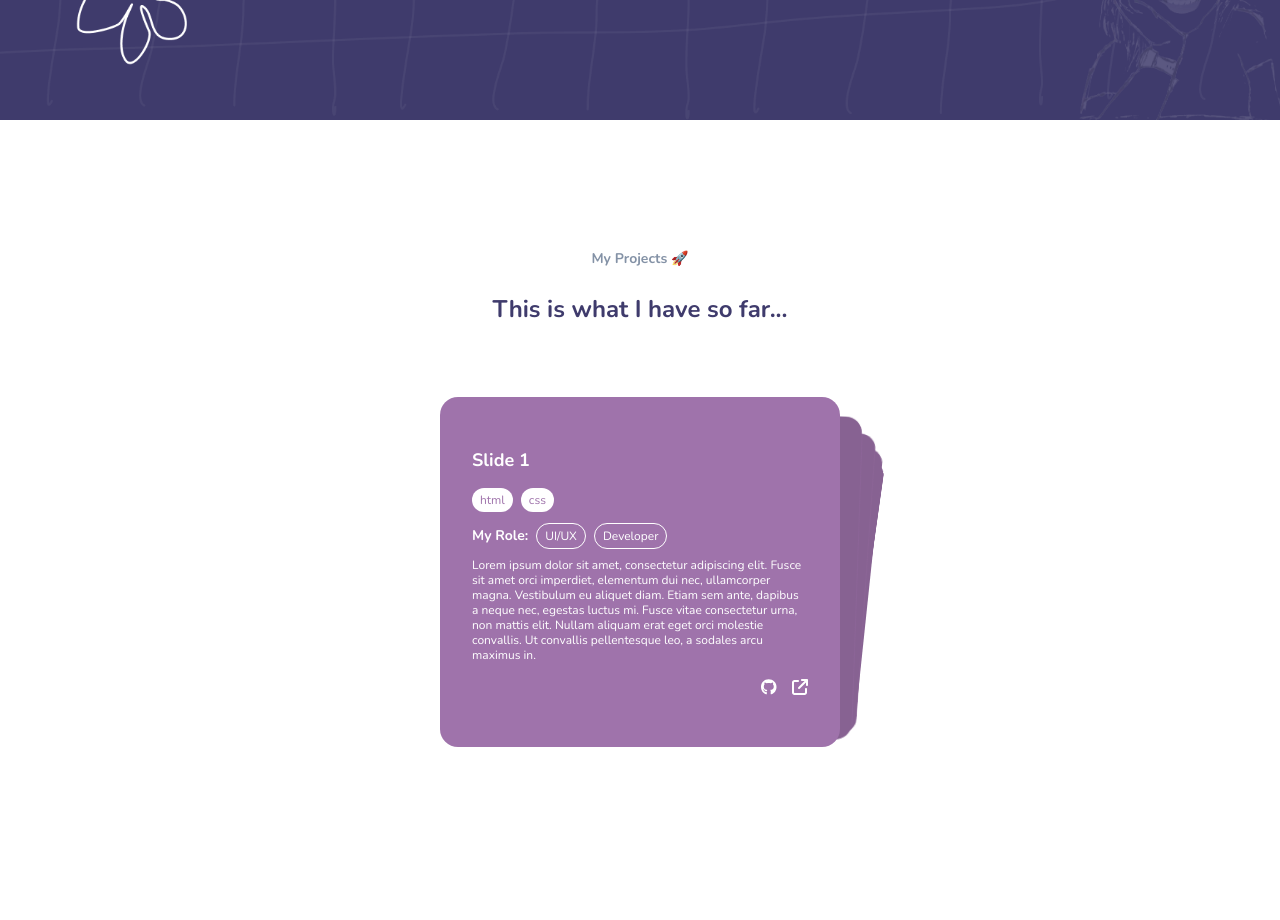
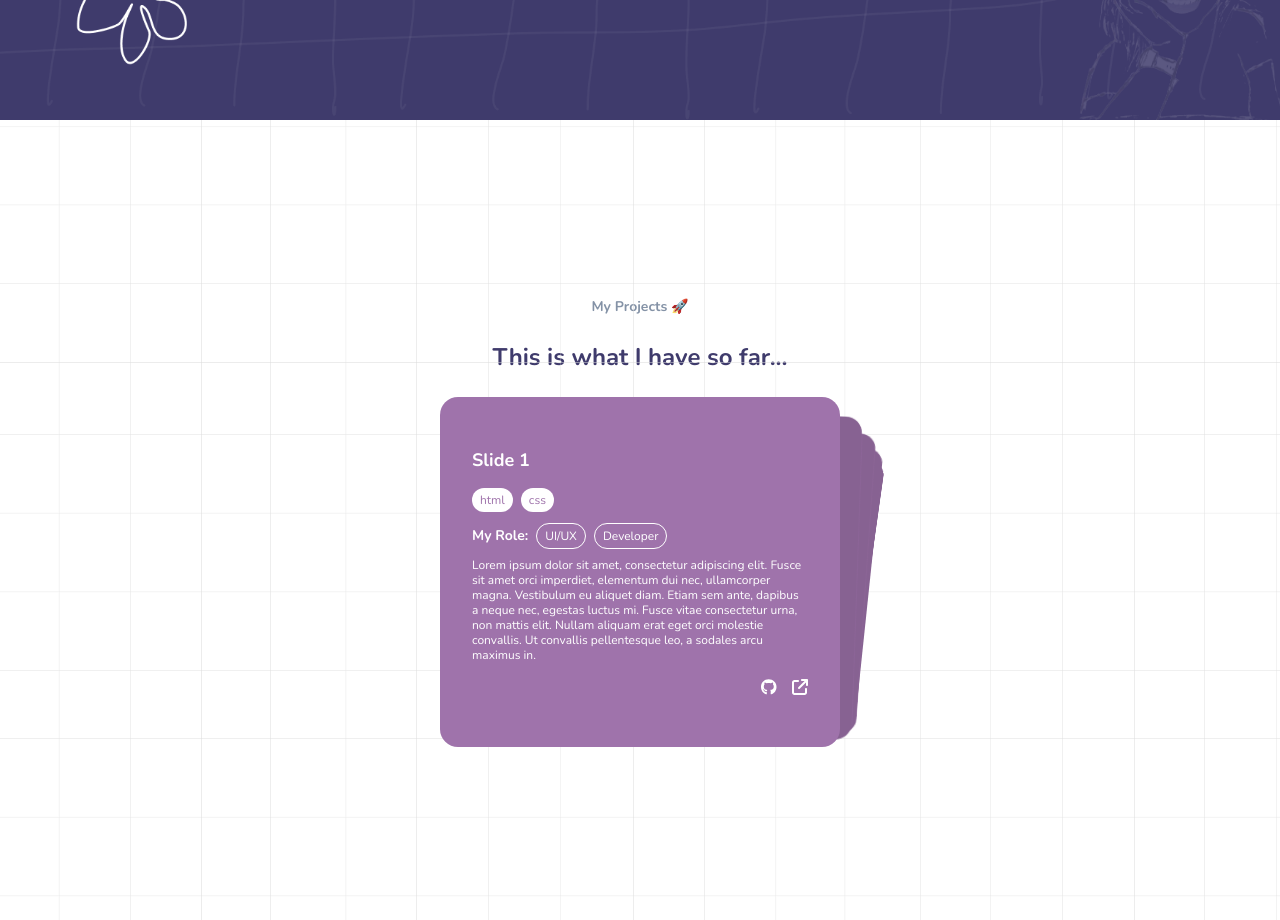
Before and after one commit to littlemisst/personal-website, a React (Vite) app: page / in a window 1280 px wide. Shown: the part 1480-2400 px from the top of the page. Built offline with nearby package versions, Linux system fonts and the light colour scheme.

Commit message:
fix container overflow

```diff
--- a/src/index.css
+++ b/src/index.css
@@ -63,9 +63,11 @@
 }
 
 .container {
-  max-width: 124rem;
-  padding: 3rem;
-  margin: 0 auto;
+  max-width: 90vw;
+  height: auto;
+  border-radius: 20px;
+  overflow-x: auto;
+  overflow-y: hidden;
 }
 
 .swiper {
@@ -75,8 +77,7 @@
 
 @media only screen and (max-width: 640px) {
   .swiper {
-    width: 100%;
-    height: 100%;
+    width: 90vw;
   }
 }
 
@@ -87,3 +88,10 @@
   border-radius: 18px;
   background-color: #9F73AB;
 }
+
+/* .swiper-slide {
+  background-position: center;
+  background-size: cover;
+  border-radius: 18px;
+  background-color: #9F73AB;
+} */
--- a/src/sections/Projects.jsx
+++ b/src/sections/Projects.jsx
@@ -3,7 +3,9 @@ import React from 'react'
 import { Swiper, SwiperSlide } from "swiper/react";
 import "swiper/css";
 import "swiper/css/effect-cards";
-import { EffectCards } from "swiper";
+import "swiper/css/effect-coverflow";
+import "swiper/css/pagination";
+import { EffectCards, EffectCoverflow, Pagination } from "swiper";
 
 import { FontAwesomeIcon } from '@fortawesome/react-fontawesome';
 import { faGithub } from '@fortawesome/free-brands-svg-icons';
@@ -11,6 +13,7 @@ import { faGithub } from '@fortawesome/free-brands-svg-icons';
 import { faArrowUpRightFromSquare } from '@fortawesome/free-solid-svg-icons';
 
 import Page from '../components/Page'
+import grid from "../assets/projects-grid.png"
 
 function Projects() {
 
@@ -48,8 +51,8 @@ function Projects() {
             window.open(liveSite, '_blank')
           }}>
 
-            <FontAwesomeIcon icon={faArrowUpRightFromSquare} style={{ color: "#ffffff" }}/>
-            </button>
+            <FontAwesomeIcon icon={faArrowUpRightFromSquare} style={{ color: "#ffffff" }} />
+          </button>
         </div>
 
       </div>
@@ -58,7 +61,7 @@ function Projects() {
   return (
     <Page
       children={
-        <div className="w-screen h-screen flex flex-col items-center justify-center">
+        <div className="w-screen h-screen flex flex-col items-center justify-center relative">
           <div className='mb-6'>
             <span className='text-xs sm:text-sm font-nunito text-gray font-bold'>My Projects 🚀</span>
           </div>
@@ -70,6 +73,7 @@ function Projects() {
               effect={"cards"}
               grabCursor={true}
               modules={[EffectCards]}
+              className="mySwiper"
             >
               <SwiperSlide><CardContent heading="Slide 1" techStack={['html', 'css']} roles={["UI/UX", "Developer"]} description="Lorem ipsum dolor sit amet, consectetur adipiscing elit. Fusce sit amet orci imperdiet, elementum dui nec, ullamcorper magna. Vestibulum eu aliquet diam. Etiam sem ante, dapibus a neque nec, egestas luctus mi. Fusce vitae consectetur urna, non mattis elit. Nullam aliquam erat eget orci molestie convallis. Ut convallis pellentesque leo, a sodales arcu maximus in." /></SwiperSlide>
               <SwiperSlide>Slide 2</SwiperSlide>
@@ -82,6 +86,11 @@ function Projects() {
               <SwiperSlide>Slide 9</SwiperSlide>
             </Swiper>
           </div>
+          <img
+              className='w-full h-full object-cover absolute'
+              src={grid}
+              alt="grid-bg"
+            />
         </div>
       }
       id='projects'
```
Also changed, not shown: src/assets/projects-grid.png (added).
